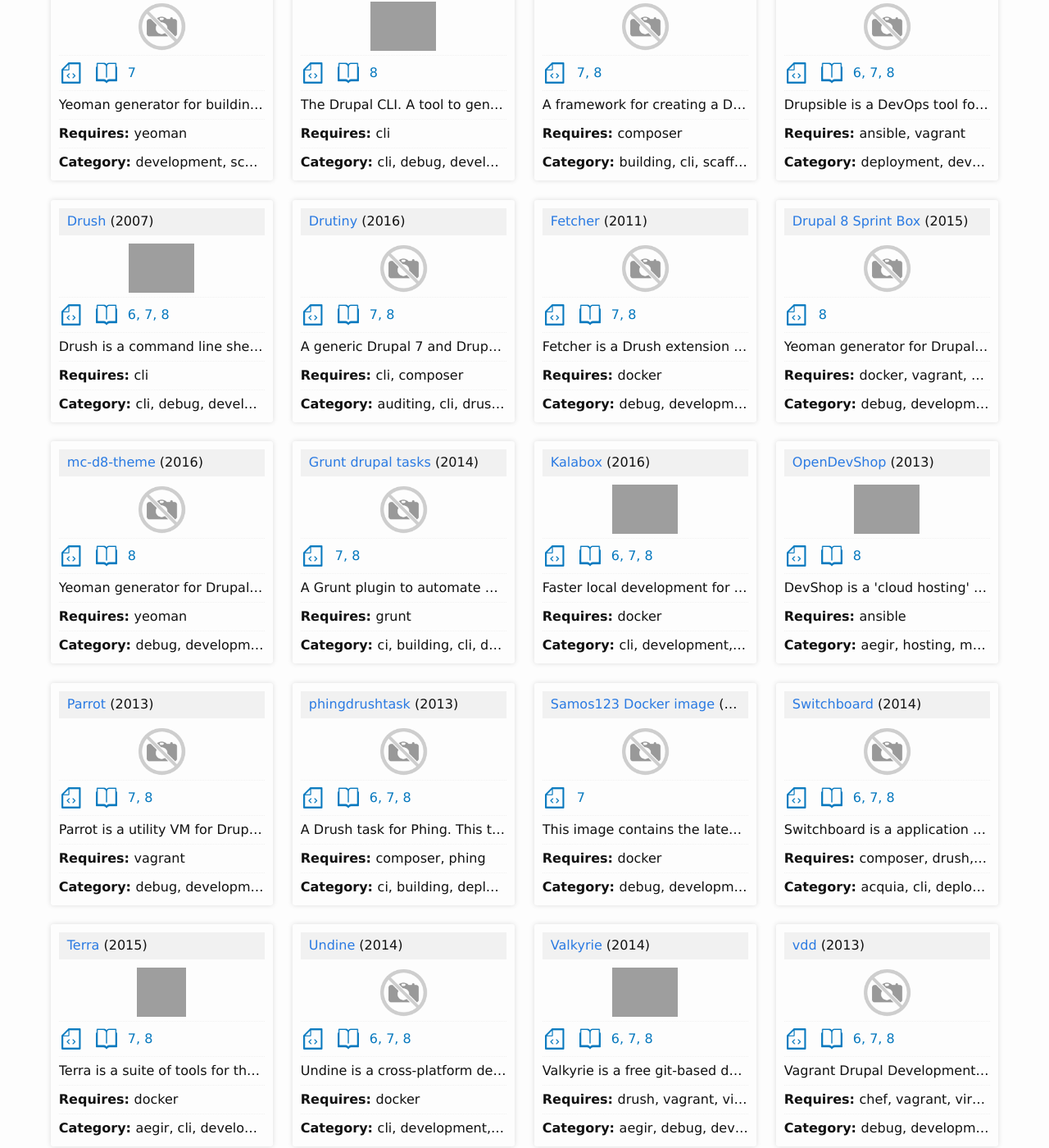
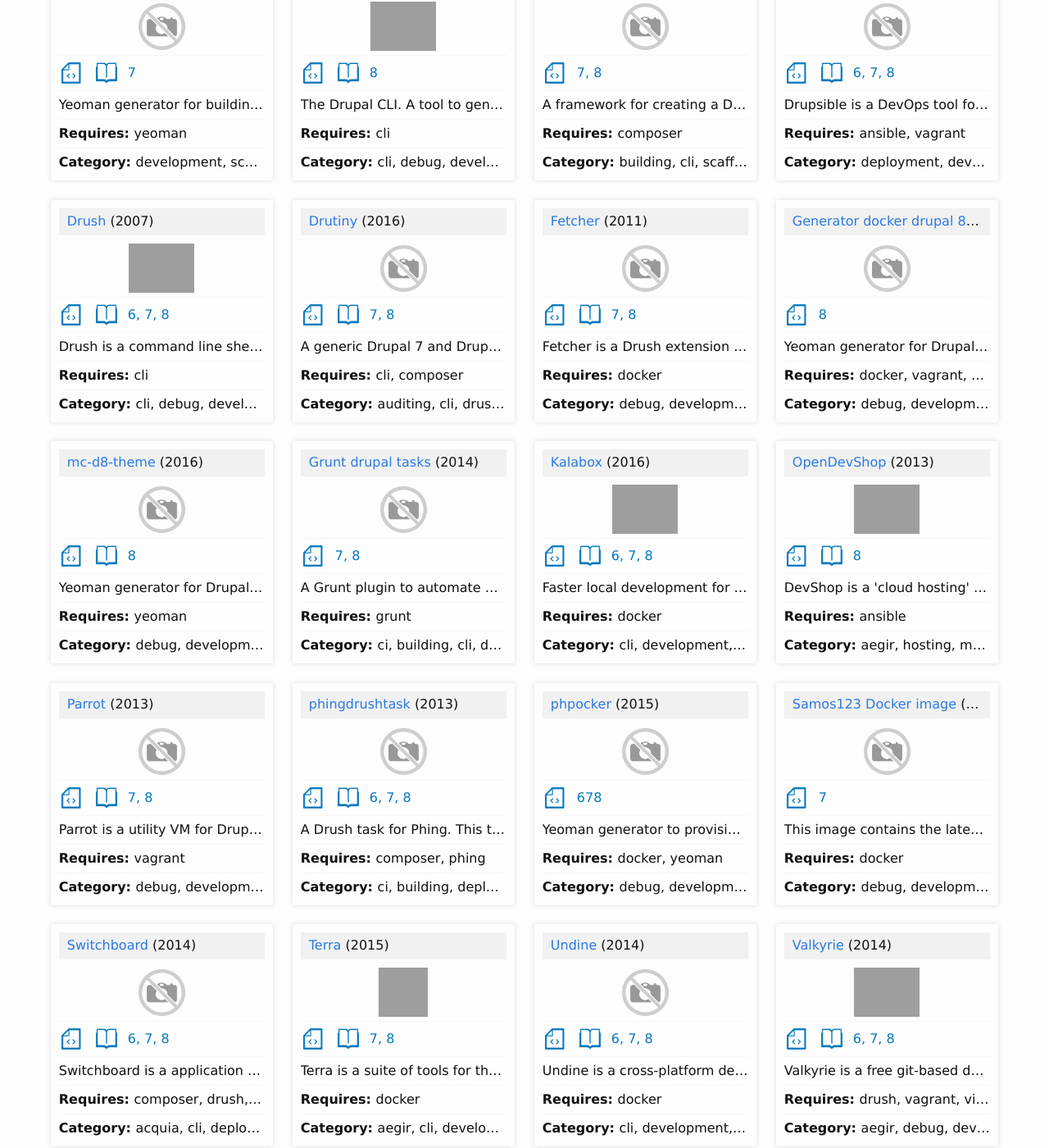
Before and after one commit to drupaltools/drupaltools.github.io, a Jekyll site: the page built from index.html, in a window 1280 px wide and 1400 px high, scrolled down 2082 px, cut to the strip 0-1400 px from the top of the window. Shown: the whole strip at 82% size. Built offline with Jekyll 4.4.1, drawn with Linux system fonts in a browser that asks for light colours; grey boxes are pictures that could not be loaded.

Commit message:
Add more tools

```diff
--- a/_data/projects/generator-docker-drupal8.yml
+++ b/_data/projects/generator-docker-drupal8.yml
@@ -1,4 +1,4 @@
-name: Drupal 8 Sprint Box
+name: Generator docker drupal 8
 year_created: 2015
 source: https://github.com/bezhermoso/generator-docker-drupal-8
 homepage: https://www.npmjs.com/package/generator-docker-drupal-8
--- /dev/null
+++ b/_data/projects/phpocker.yml
@@ -0,0 +1,25 @@
+name: phpocker
+year_created: 2015
+source: https://github.com/blueoakinteractive/phpocker
+homepage: https://github.com/blueoakinteractive/phpocker
+docs:
+logo:
+
+description: "Yeoman generator to provision a docker compose stack for
+Drupal development."
+
+requires:
+  - yeoman
+  - docker
+drupal_versions:
+  - 6,7,8
+category:
+  - development
+  - provision
+  - debug
+  - generator
+similar:
+  - generator-docker-drupal8
+  - valkyrie
+  - ddd
+  - generator-docker-drupal8
--- /dev/null
+++ b/robots.txt
@@ -0,0 +1 @@
+Allow /
```
Also changed, not shown: _data/projects/docker4drupal.yml (+5 -3 lines).
